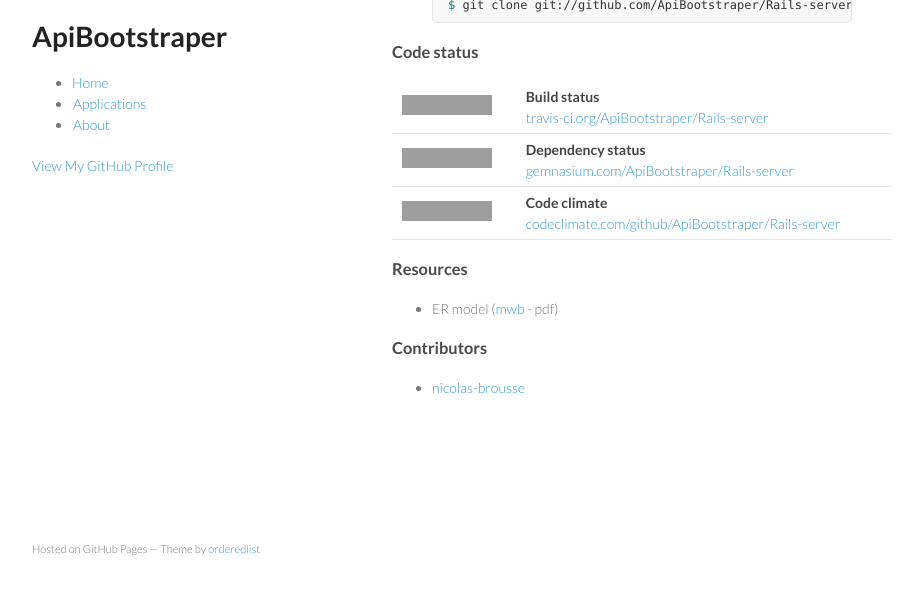
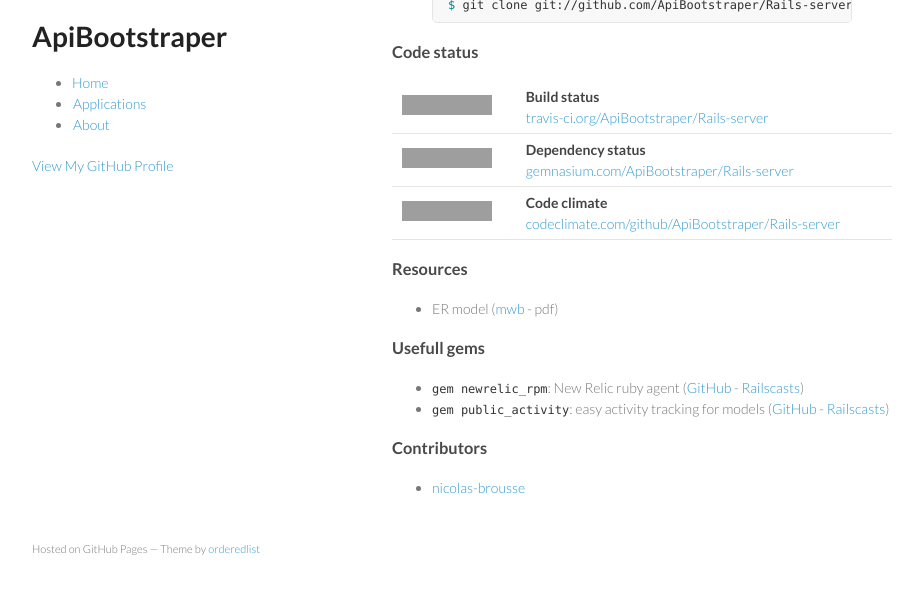
Before and after one commit to ApiBootstraper/apibootstraper.github.com, a Jekyll site: the page built from apps/rails-server.html, in a window 1280 px wide, cut to the strip 272-866 px from the top of the page. Shown: the whole strip, without its empty margins (178-1101 px from the left). Built offline with Jekyll 4.4.1, drawn with Linux system fonts in a browser that asks for light colours; Markdown is read by kramdown in place of the engine named in the settings; grey boxes are pictures that could not be loaded.

Commit message:
Update rails-server.html

```diff
--- a/apps/rails-server.html
+++ b/apps/rails-server.html
@@ -50,6 +50,19 @@
     <li>ER model (<a href="{{site.baseurl}}/resources/ER_model/ER_model_20130105.mwb">mwb</a> - pdf)</li>
   </ul>
 
+  <h3>Usefull gems</h3>
+
+  <ul>
+    <li>
+      <code>gem newrelic_rpm</code>: New Relic ruby agent
+      (<a href="https://github.com/newrelic/rpm">GitHub</a> - <a href="http://railscasts.com/episodes/406-public-activity">Railscasts</a>)
+    </li>
+    <li>
+      <code>gem public_activity</code>: easy activity tracking for models
+      (<a href="https://github.com/pokonski/public_activity">GitHub</a> - <a href="http://railscasts.com/episodes/406-public-activity">Railscasts</a>)
+    </li>
+  </ul>
+
   <h3>Contributors</h3>
 
   <ul>
```
